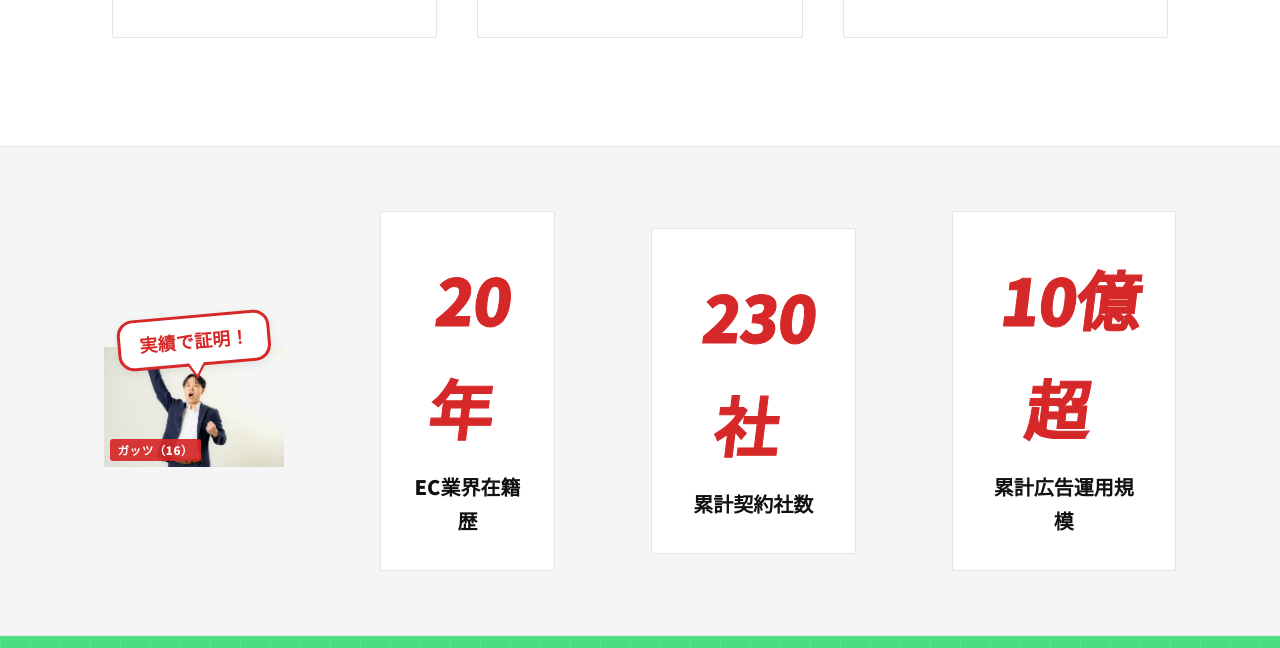
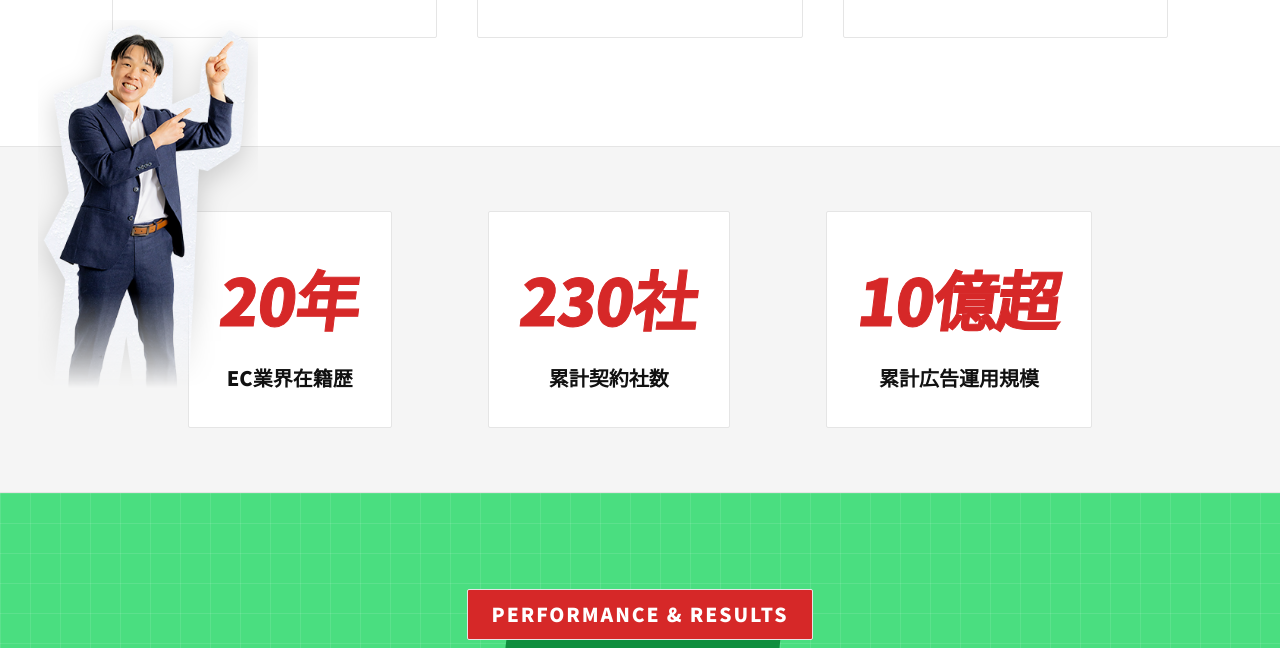
Before and after one commit to catoryutarow/capyama-LP-20260427, a website built with Vite: page index.html in a window 1280 px wide. Shown: the part 1426-2074 px from the top of the page. Built offline with nearby package versions, Linux system fonts and the light colour scheme; a web font is replaced by a local one.

Commit message:
山本切り抜き画像導入: success-band 左で上半身emerging演出
- 切り抜き済み透過 PNG (yamamoto_right.png) を public/ に追加
- success-figure を band 左下に absolute 配置 → 縦長の図像が
  band 上端を突き抜けて company セクションへ覗く
- 下半身は mask-image でフェードアウト (脚〜靴は描画しない)
- 「実績で証明！」吹き出し / data-pose ラベルは撤去 (本物切り抜き
  に差し替わったため)
- .cutout--png モディファイア追加: 今後の透過 PNG 差し替え用
  ヘルパー (mix-blend-mode を normal に上書き)

```diff
--- a/index.html
+++ b/index.html
@@ -84,11 +84,9 @@
     <div class="success-band reveal">
       <div class="container">
         <div class="stat-grid">
-          <!-- Step3: stats 左端に「ガッツ」写真 + 吹き出し。
-               data-pose はモック中の案内ラベル、差し替え時に外す。 -->
-          <figure class="cutout-slot success-figure" data-pose="ガッツ（16）">
-            <span class="speech-bubble speech-bubble--red speech-bubble--tail-down">実績で証明！</span>
-            <img src="/2026.3.24-16.jpg" alt="" class="cutout">
+          <!-- Step3: stats 左端に切り抜き済み山本写真。section 境界から上半身を出す配置 -->
+          <figure class="cutout-slot success-figure">
+            <img src="/yamamoto_right.png" alt="" class="cutout cutout--png">
           </figure>
           <div class="stat-item">
             <span class="number">20年</span>
--- a/src/style.css
+++ b/src/style.css
@@ -1213,23 +1213,34 @@
 
 /* ===== 各スロット特化の配置 ===== */
 
-/* Success band: stat-grid の左にガッツ写真を添える */
+/* Success band: 切り抜き済み PNG を band の左に配置。
+   band の上端を突き抜けて上半身を company セクションへ「ヒョコッと出す」演出。
+   下半身（脚〜靴）は mask-image でフェードアウトさせ、フルボディを見せない。 */
+.success-band { position: relative; overflow: visible; }
 .success-figure {
-  width: 180px;
-  flex: 0 0 auto;
-  align-self: center;
-  position: relative;
-  padding-top: 2rem; /* 吹き出しが上にハミ出る分 */
-}
-.success-figure .speech-bubble {
   position: absolute;
-  top: 0;
-  left: 50%;
-  transform: translateX(-50%) rotate(-5deg);
-  z-index: 2;
-}
-.success-band .stat-grid {
-  align-items: center;
+  left: max(1rem, 3vw);
+  bottom: 0;
+  width: 220px;
+  z-index: 4;
+  pointer-events: none;
+  line-height: 0;
+}
+.success-figure .cutout {
+  /* 透過 PNG なので blend を解除 */
+  mix-blend-mode: normal;
+  width: 100%;
+  height: auto;
+  display: block;
+  /* 下半身を下方向にフェードアウト → 「上半身だけ band 上端から出てくる」演出 */
+  -webkit-mask-image: linear-gradient(to bottom, #000 0%, #000 58%, transparent 78%);
+          mask-image: linear-gradient(to bottom, #000 0%, #000 58%, transparent 78%);
+  /* drop-shadow は mask 形状にも追従する */
+  filter: drop-shadow(0 8px 14px rgba(0,0,0,0.18));
+}
+/* 共通の透過 PNG ヘルパー（今後の差し替え用） */
+.cutout--png {
+  mix-blend-mode: normal;
 }
 
 /* Results header: section-header の左端に浮かせる (floating CTA と被らないよう右はあけておく) */
```
Also changed, not shown: public/yamamoto_right.png (added).
